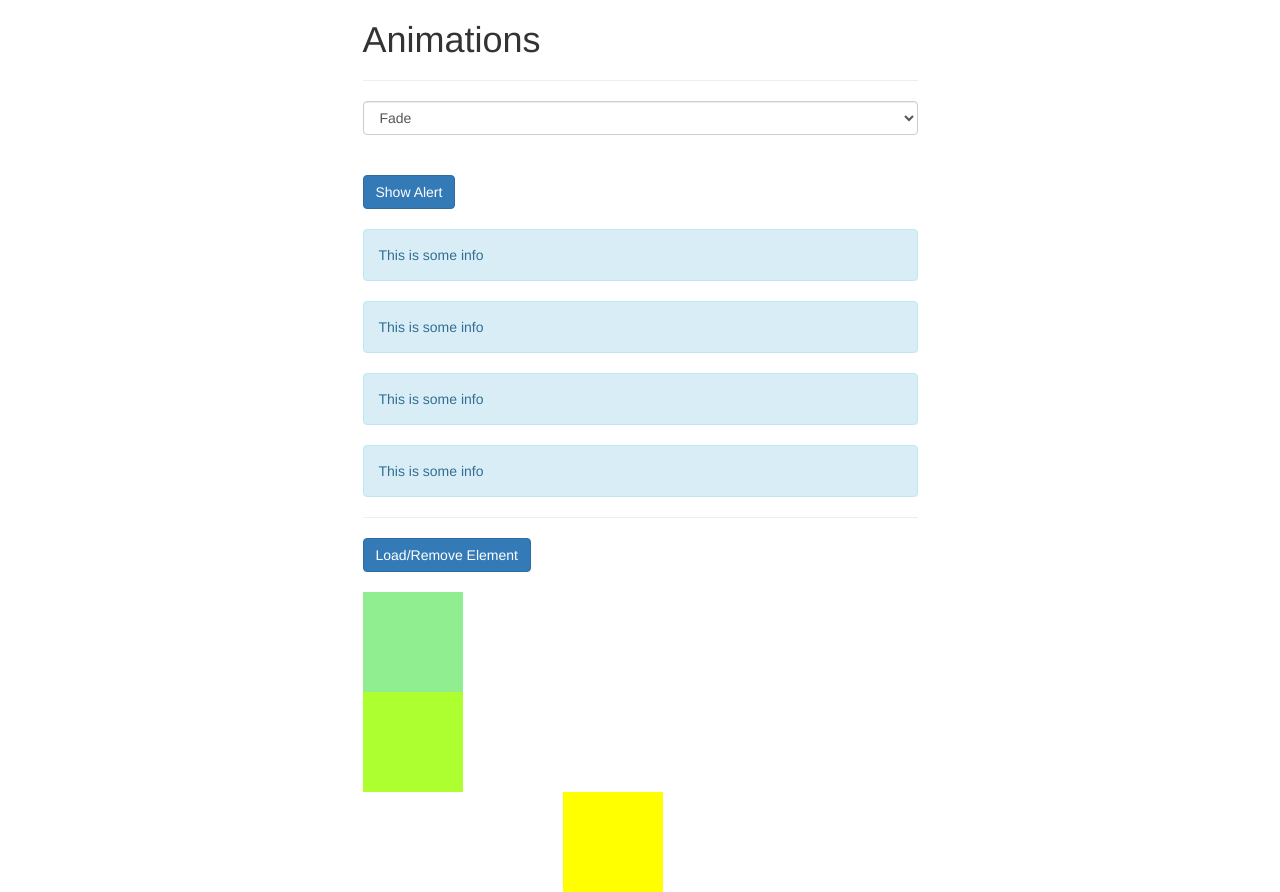
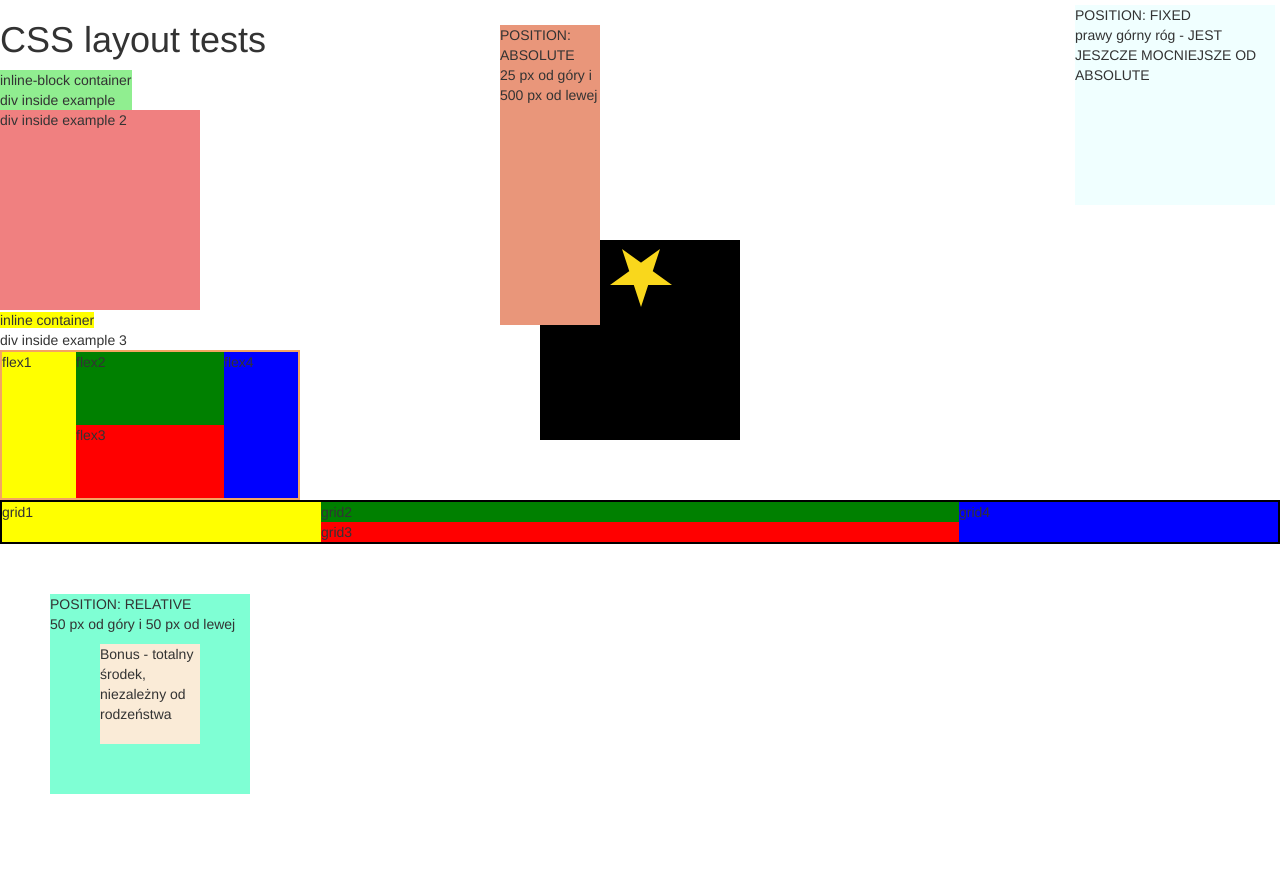
Before and after one commit to WojciechGladalski/Vue-Udemy, a Vue app: page / in a window 1280 px wide. After the commit the page ends 800 px from the top, so only its background shows below. Built offline with nearby package versions, Linux system fonts and the light colour scheme.

Commit message:
star animation

```diff
--- a/src/App.vue
+++ b/src/App.vue
@@ -1,8 +1,8 @@
 <template>
     <div>
-<!--        <Css/>-->
+        <Css/>
 <!--        <AriaTabs/>-->
-        <Animation/>
+<!--        <Animation/>-->
     </div>
 </template>
 
@@ -14,8 +14,8 @@
         components: {
             // eslint-disable-next-line vue/no-unused-components
             AriaTabs,
+            Css,
             // eslint-disable-next-line vue/no-unused-components
-            Css,
             Animation
         }
     }
--- a/src/components/Css.vue
+++ b/src/components/Css.vue
@@ -4,6 +4,11 @@
         <div class="color-container">
             inline-block container
             <div>div inside example</div>
+        </div>
+        <div class="loader-wrapper">
+            <svg height="59" width="63" class="star" data-rating="1">
+                <polygon points="31, 6, 12, 64, 62, 28, 0, 28, 50, 64" fill="#F9D71C"/>
+            </svg>
         </div>
         <div class="color-container-2">
             <div>div inside example 2</div>
@@ -135,9 +140,7 @@
         grid-template-rows: 1fr 1fr;
         /*to będą dwa wiersze, ich wysokość będzie do siebie w stosunku 1:1*/
 
-        grid-template-areas:
-                "yellow green blue"
-                "yellow red blue";
+        grid-template-areas: "yellow green blue" "yellow red blue";
 
         /*nie ma wysokosci i szerokowsci a jest block wiec sie rozciaga jak moze w poziomie i jak elementy chcą w pionie*/
     }
@@ -202,5 +205,64 @@
         background-color: antiquewhite;
     }
 
+    .loader-wrapper {
+        position: absolute;
+        top: 240px;
+        left: 0;
+        right: 0;
+        margin-left: auto;
+        margin-right: auto;
+        width: 200px;
+        height: 200px;
+        background-color: black;
+    }
+
+    .star {
+        position: absolute;
+        top: 0;
+        bottom: 0;
+        left: 0;
+        right: 0;
+        margin: auto;
+        height: 76px;
+        width: 64px;
+        /*-webkit-animation: star-animation 3s ease infinite;*/
+        animation: star-animation 4s linear infinite;
+        animation-delay: 3s;
+        opacity: 0;
+    }
+
+    @keyframes star-animation {
+        /*0% {*/
+        /*    !*-webkit-transform: scale(0) rotate(0deg);*!*/
+        /*    transform: scale(0) rotate(0deg);*/
+        /*}*/
+        /*100% {*/
+        /*    !*-webkit-transform: scale(1) rotate(360deg);*!*/
+        /*    transform: scale(1) rotate(360deg);*/
+        /*}*/
+
+        /*bardzo ważna jest kolejność*/
+        0% {
+            transform: rotate(0deg) translateY(65px) scale(0) rotate(0deg);
+            opacity: 1;
+        }
+        25% {
+            transform: rotate(90deg) translateY(65px) scale(0.8) rotate(180deg);
+            opacity: 1;
+        }
+        50% {
+            transform: rotate(180deg) translateY(65px) scale(1) rotate(360deg);
+            opacity: 1;
+        }
+        75% {
+            transform: rotate(270deg) translateY(65px) scale(0.8) rotate(520deg);
+            opacity: 1;
+        }
+        100% {
+            transform: rotate(360deg) translateY(65px) scale(0) rotate(720deg);
+            opacity: 1;
+        }
+    }
 
 </style>
```
